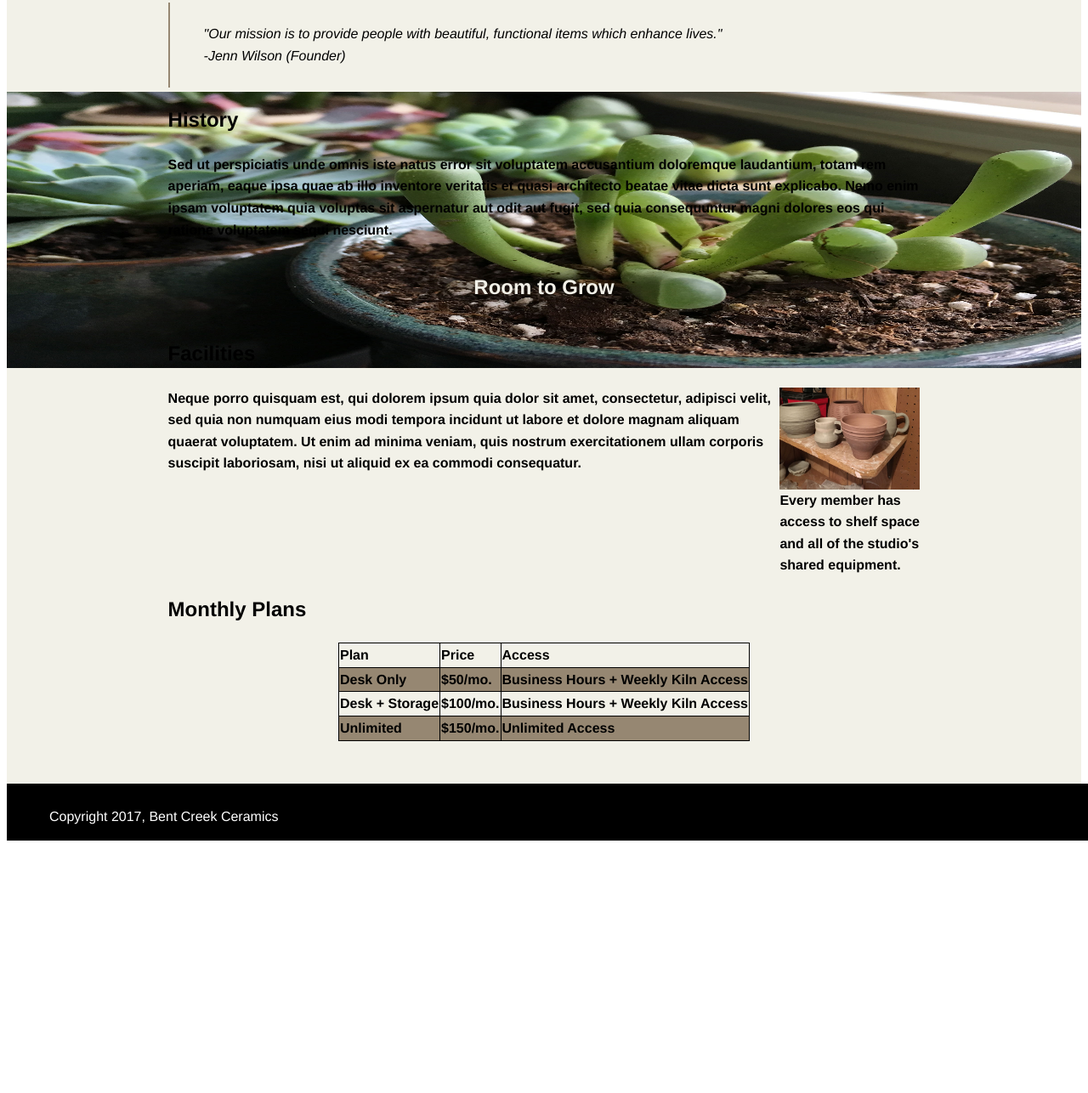
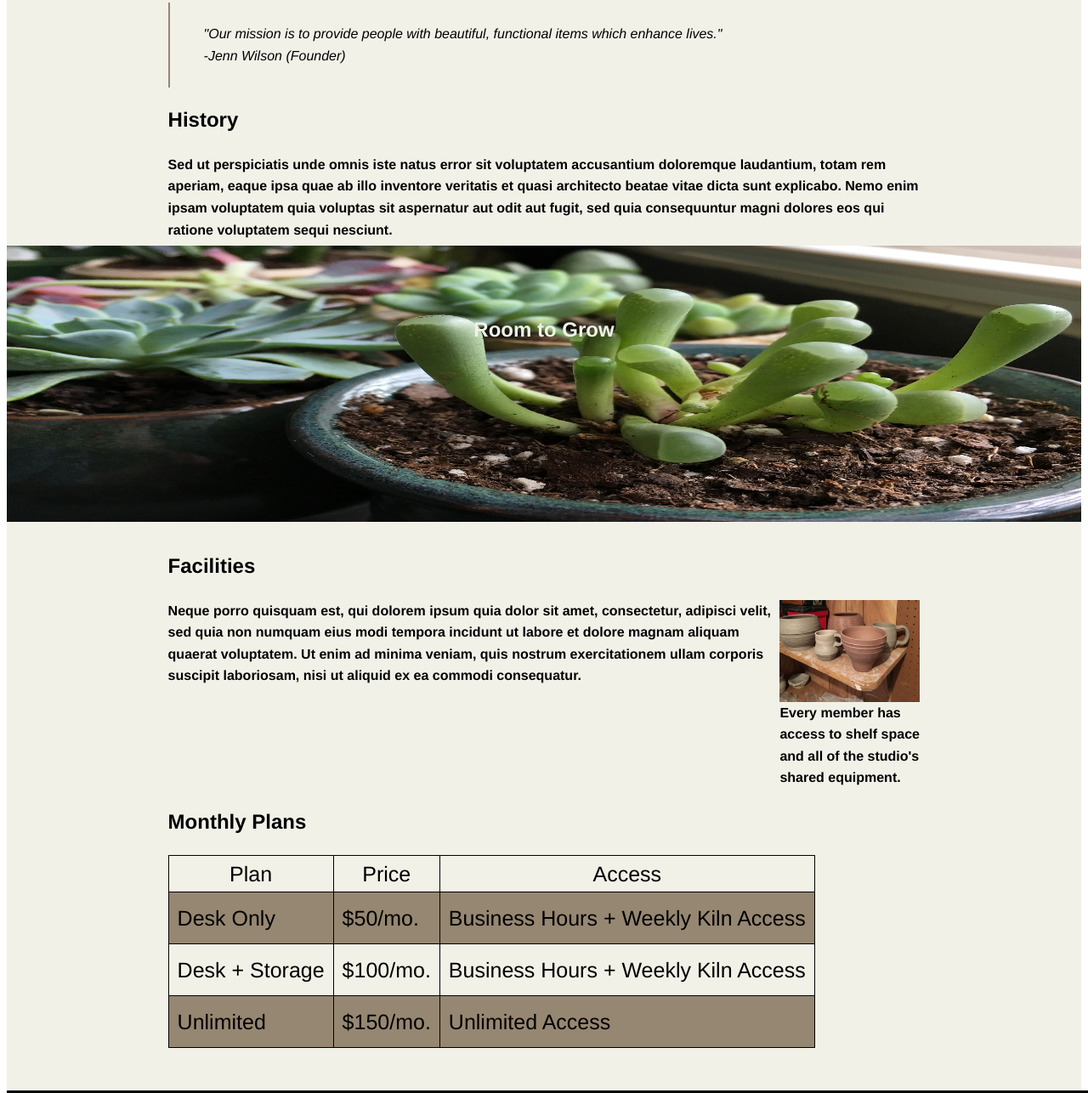
Before and after one commit to jakedub/week-one-project, a plain HTML site: page about.html in a window 1280 px wide. Shown: the part 408-1694 px from the top of the page at 85% size. Before the commit the page ends 1405 px from the top, so only its background shows below. Drawn offline with Linux system fonts and the light colour scheme; files whose address does not match are found by name.

Commit message:
new commit

```diff
--- a/about.html
+++ b/about.html
@@ -67,9 +67,9 @@
           <h1>Monthly Plans</h1>
           <table>
             <tr>
-              <td>Plan</td>
-              <td>Price</td>
-              <td>Access</td>
+              <th>Plan</th>
+              <th>Price</th>
+              <th>Access</th>
             </tr>
             <tr class="dark_tan">
               <td>Desk Only</td>
--- a/style.css
+++ b/style.css
@@ -307,7 +307,7 @@ input{
   display:flex;
   flex-direction:column;
   justify-content: center;
-  margin: 0 auto;
+  /*margin: 0 auto;*/
   padding-left: 15%;
   padding-right: 15%;
   font-weight: bold;
@@ -326,12 +326,22 @@ input{
 table td{
   border: 1px solid black;
   outline-color: black;
+  padding: 10px;
+}
+
+table th{
+  text-align: center;
+  border: 1px solid black;
+  outline-offset: black;
+  font-weight: 300;
 }
 
 table{
   border-collapse: collapse;
-  margin: 0 auto;
+  /*margin: 0 auto;*/
   margin-bottom: 50px;
+  font-size: 25px;
+  font-weight: lighter;
 }
 
 .clay{
@@ -386,4 +396,10 @@ figcaption{
 #mainmiddle h1{
   text-align: center;
   color:#F2F1E8;
+
 }
+
+#mainmiddle{
+  padding-top: 50px;
+  padding-bottom: 200px;
+}
```
